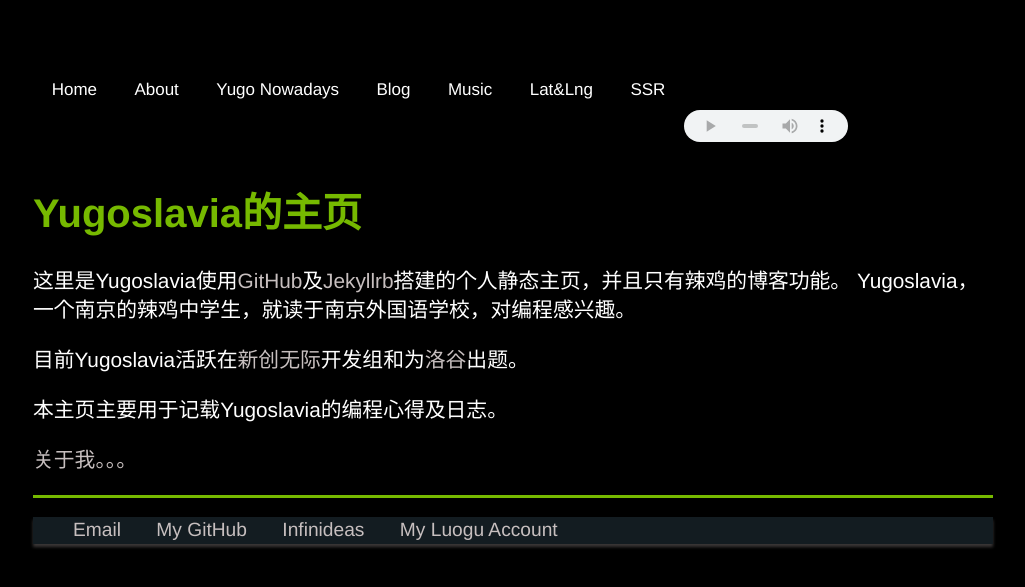
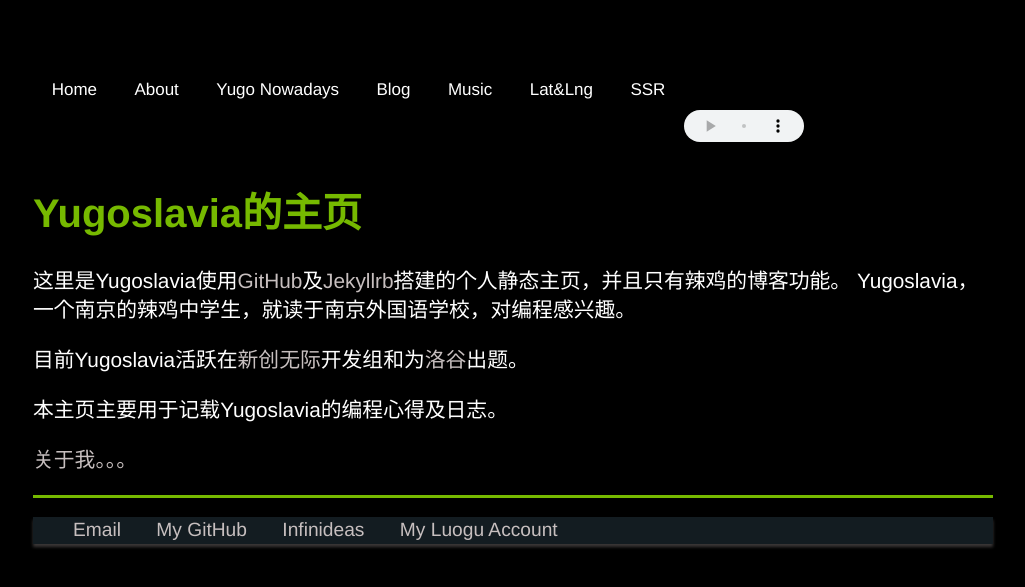
Before and after one commit to Yugoslavia36/yugoslavia36.github.io, a Jekyll site: the page built from index.html, in a window 1280 px wide. Shown: the top 587 px of the page, without its empty margins (127-1152 px from the left). Built offline with Jekyll 4.4.1, drawn with Linux system fonts in a browser that asks for light colours; a script that is not in the unit is left out.

Commit message:
Update main.css

```diff
--- a/css/main.css
+++ b/css/main.css
@@ -26,7 +26,7 @@ em { font-style:italic; color:#fff; font-size: 1.7em; }
 p.meta { color: #32aabd; }
 p, ul { font-size: 1.3em; line-height: 1.4em; color: #fff; }
 p { font-family: 'Helvetica','Microsoft YaHei UI','Cursive';}
-audio { width: 164px; height: 32px; margin-top: 10px;}
+audio { width: 120px; height: 32px; margin-top: 10px;}
 p.mus { font-size: 1.5em; line-height: 1.4em; color: #fff; }
 
 h1, h2, h3, h4 { font-family:'Helvetica', 'Microsoft YaHei UI'; color:#76b900;}
```
